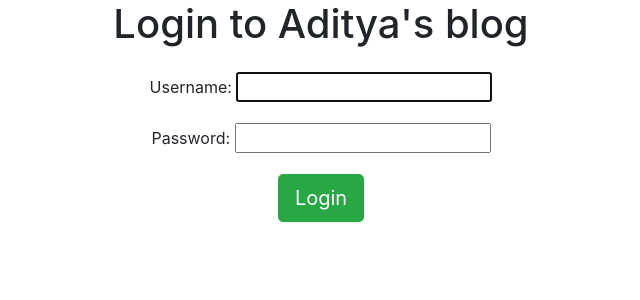
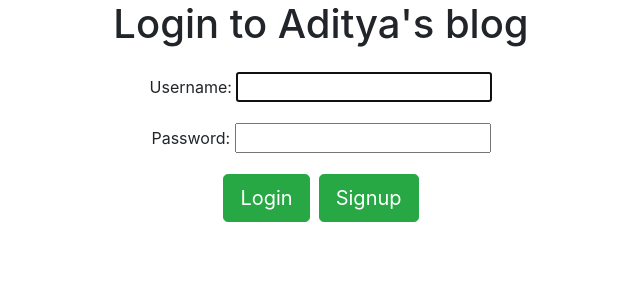
Before and after one commit to Iphone790/blog_project, a Django app: page /accounts/login/ in a window 1280 px wide. Shown: the top 300 px of the page, without its empty margins (319-959 px from the left). Run offline with Django 5.2, Linux system fonts and the light colour scheme; parts of the project's set-up code (start-up, migrations or seed data) failed here and were passed over.

Commit message:
second commit by aditya

```diff
--- a/Blog_Project/blog_project/blog/views.py
+++ b/Blog_Project/blog_project/blog/views.py
@@ -7,6 +7,7 @@ from django.core.mail import send_mail
 from blog.forms import EmailSendForm, CommentForm
 from taggit.models import Tag
 from django.contrib.auth.decorators import login_required
+from django.contrib.auth import login
 
 
 # Create your views here.
--- a/Blog_Project/blog_project/templates/registration/login.html
+++ b/Blog_Project/blog_project/templates/registration/login.html
@@ -15,7 +15,8 @@
         <form method="post">
             {{form.as_p}}
             {% csrf_token %}
-            <input type="submit" name="" value="Login" class="btn btn-lg btn-success">
+            <input type="submit" name="" value="Login" class="btn btn-lg btn-success">&nbsp
+            <a href="{% url 'signup' %}" class="btn btn-lg btn-success">Signup</a>
         </form>
 </div>
 {% endblock %}
```
Also changed, not shown: Blog_Project/blog_project/db.sqlite3.
